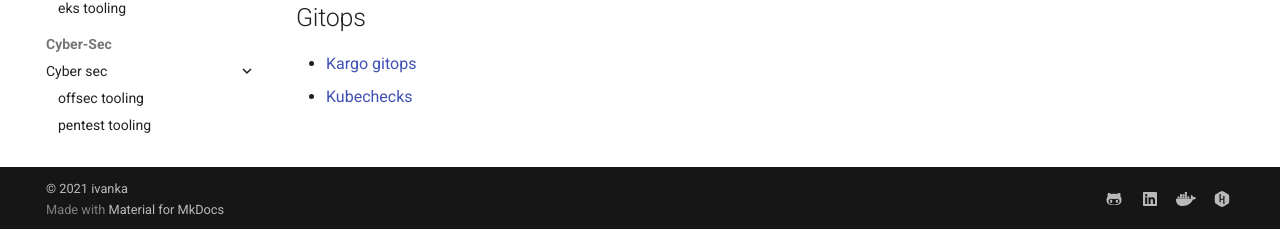
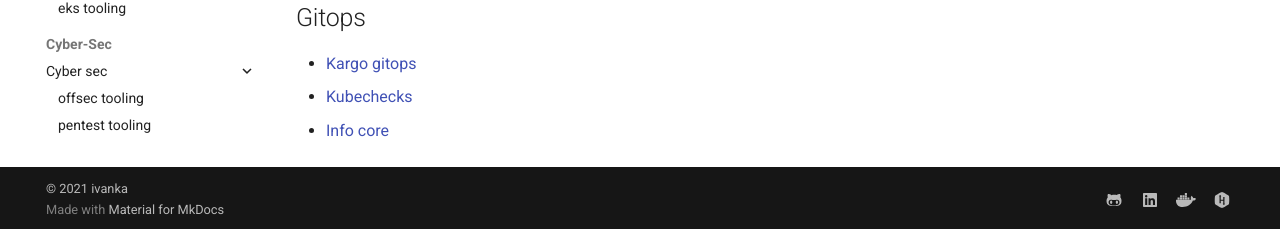
Before and after one commit to ivankatliarchuk/knowledge-base, an MkDocs documentation site: the page built from docs/tools/cicd.md, in a window 1280 px wide and 1370 px high. Shown: the part 1138-1367 px from the top of the window. Built offline with MkDocs 1.6.1 and Material for MkDocs 9.7.7, drawn with Linux system fonts in a browser that asks for light colours; comment, search, counter and statistics services are not loaded.

Commit message:
added info-core
Signed-off-by: ivan katliarchuk <ivan.katliarchuk@gmail.com>

```diff
--- a/docs/tools/cicd.md
+++ b/docs/tools/cicd.md
@@ -40,6 +40,7 @@ published: true
 
 - [Kargo gitops](https://github.com/gofogo/kargo)
 - [Kubechecks](https://github.com/zapier/kubechecks)
+- [Info core](https://github.com/infro-io/infro-core/)
 
 <!-- resources -->
 
```
